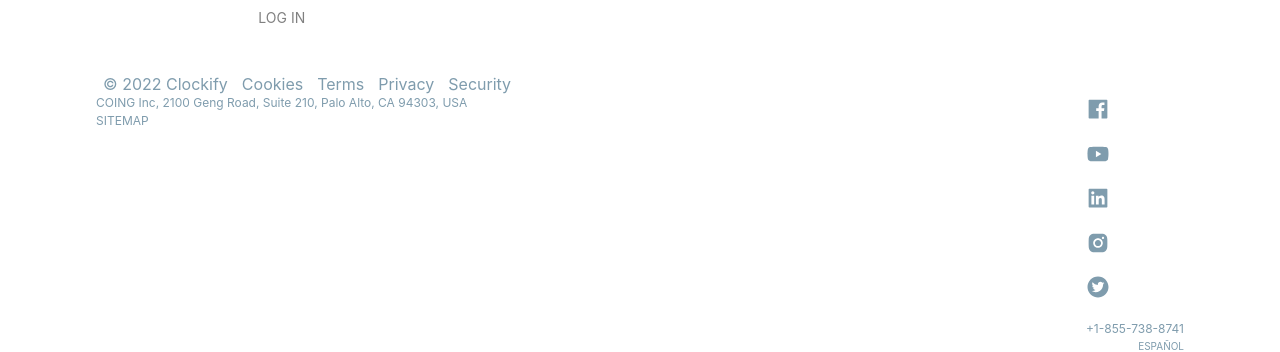
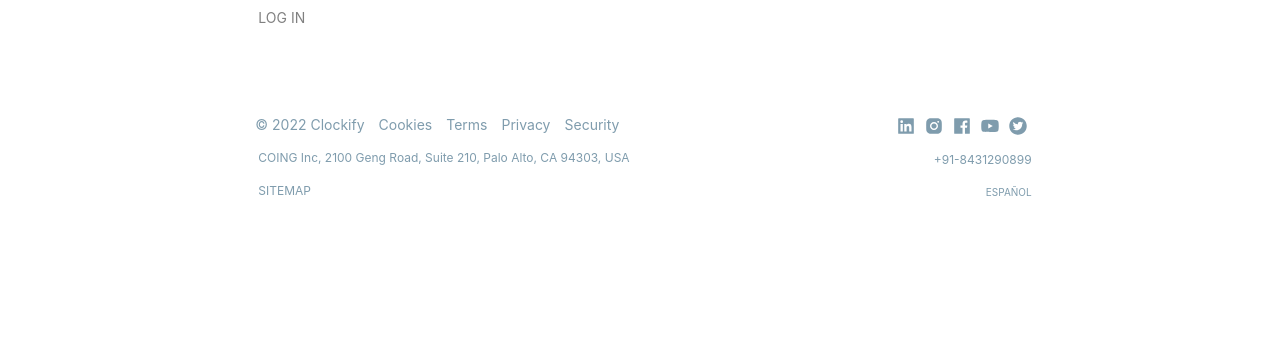
Before and after one commit to PratikMate/handy-string-7765, a React (Create React App) app in the folder client/: page / in a window 1280 px wide. Shown: the part 8347-8699 px from the top of the page. After the commit the page ends 8589 px from the top, so only its background shows below. Built offline with nearby package versions, Linux system fonts and the light colour scheme.

Commit message:
Footer2 Updated

```diff
--- a/client/src/components/Footer/Footer2.jsx
+++ b/client/src/components/Footer/Footer2.jsx
@@ -8,12 +8,10 @@ import {
 } from "react-icons/ai";
 import styled from "styled-components";
 
-const Footer2 = () => {
 const SpanElem = styled.span`
-    width: 200px;
-    font-size: 24px;
-    padding: 0 8px;
-    // border: 3px solid red;
+  width: fit-content;
+  font-size: 20px;
+  padding: 0 4px;
   :hover {
     cursor: pointer;
     color: #03a9f4;
@@ -22,6 +20,7 @@ const Footer2 = () => {
 
 const P = styled.p`
   font-size: 12px;
+  padding:15px 0px 0px 10px;
   :hover {
     cursor: pointer;
     color: #03a9f4;
@@ -29,13 +28,13 @@ const Footer2 = () => {
 `;
 const Span = styled.span`
   margin: 0 7px;
-    // border: 1px solid black;
-    font: 14px;
+  font-size: 14px;
   :hover {
     cursor: pointer;
     color: #03a9f4;
   }
 `;
+const Footer2 = () => {
   return (
     <div
       id="footer2"
@@ -46,6 +45,11 @@ const Footer2 = () => {
         color: "#7f9cad",
         textAlign: "end",
         lineHeight: "1.1rem",
+        width: '72%',
+        margin: 'auto',
+        marginBottom: '40px',
+        paddingTop: '40px'
+
       }}
     >
       <div id="leftPartFooter2" style={{ textAlign: "start" }}>
@@ -66,24 +70,24 @@ const Footer2 = () => {
 
       {/* rightPart */}
       <div id="rightPartFooter2">
-        <div>
+        <div style={{ display: 'flex' }}>
           <SpanElem>
-            <AiFillFacebook />
+            <a href="https://www.linkedin.com/in/md-arshad-khan-350206154/"><AiFillLinkedin /></a>
           </SpanElem>
           <SpanElem>
-            <AiFillYoutube />
+            <a href="https://www.instagram.com/_mad___boxer_/"><AiFillInstagram /></a>
           </SpanElem>
           <SpanElem>
-            <AiFillLinkedin />
+            <a href="https://www.facebook.com/people/Arshad-Khan/100004164048208/"><AiFillFacebook /></a>
           </SpanElem>
           <SpanElem>
-            <AiFillInstagram />
+            <a href="https://www.youtube.com/channel/UCGK-satop1PZ9njUOYCzHJw"><AiFillYoutube /></a>
           </SpanElem>
           <SpanElem>
             <AiFillTwitterCircle />
           </SpanElem>
         </div>
-        <P> +1-855-738-8741</P>
+        <P> +91-8431290899</P>
         <P style={{ fontSize: "10px" }}>ESPAÑOL</P>
       </div>
     </div>
```
Lines whose indentation alone changed are shown as unchanged.
